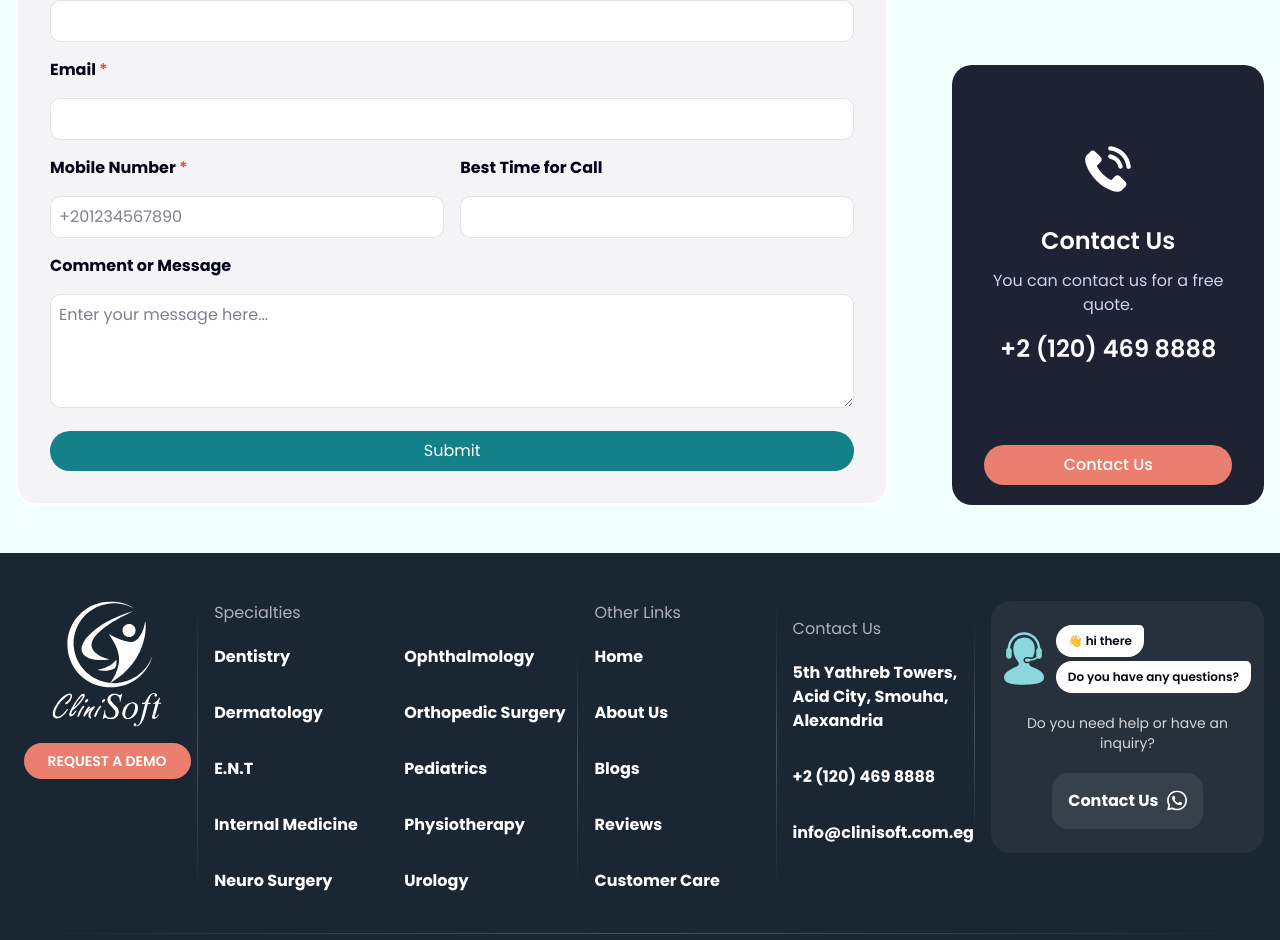
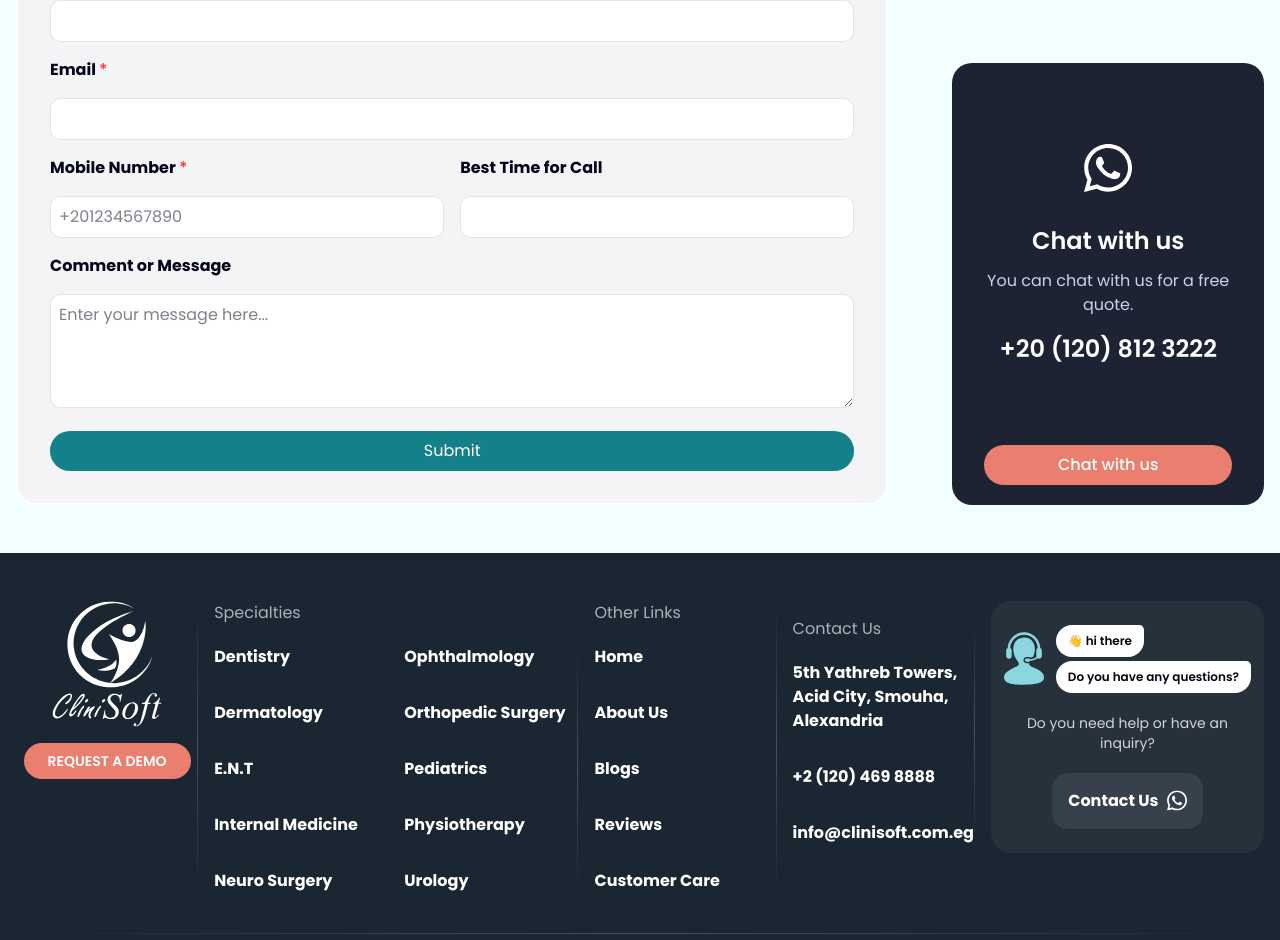
Before and after one commit to abdoSobhy1/clinisoft, a Next.js app: page / in a window 1280 px wide. Shown: the part 5394-6334 px from the top of the page. Built offline with nearby package versions, Linux system fonts and the light colour scheme.

Commit message:
update contacts

```diff
--- a/app/(home)/components/contact-us.tsx
+++ b/app/(home)/components/contact-us.tsx
@@ -20,12 +20,12 @@
                     <Slot key={slot.title} title={slot.title} href={slot.href} />
                 ))}</div>
                 <div className="bg-[#1e2334] rounded-[20px] px-8  pt-20 pb-5 text-center">
-                    <Image src="/images/icons/phoneCall.svg" alt="Phone Call" width={48} height={48} className="mx-auto mb-8" />
-                    <p className="text-white text-2xl font-semibold mb-3">Contact Us</p>
-                    <p className="text-[#d0cfec] leading-6 mb-4">You can contact us for a free quote.</p>
-                    <p className="text-white text-2xl font-semibold mb-20">+2 (120) 469 8888</p>
+                    <Image src="/images/icons/whatsapp.svg" alt="Phone Call" width={48} height={48} className="mx-auto mb-8" />
+                    <p className="text-white text-2xl font-semibold mb-3">Chat with us</p>
+                    <p className="text-[#d0cfec] leading-6 mb-4">You can chat with us for a free quote.</p>
+                    <p className="text-white text-2xl font-semibold mb-20">+20 (120) 812 3222</p>
 
-                    <MainButton href="/contact-us" className="lg:w-full bg-maroon hover:bg-maroon-700 text-center">Contact Us</MainButton>
+                    <MainButton href="http://wa.me/+201208123222" className="lg:w-full bg-maroon hover:bg-maroon-700 text-center">Chat with us</MainButton>
                 </div>
             </div>
         </section>
--- a/app/(home)/components/testimonials.tsx
+++ b/app/(home)/components/testimonials.tsx
@@ -66,7 +66,7 @@
             <Dialog open={isOpen} onOpenChange={handleDialogClose}>
                 {
                     selectedReview &&
-                    <DialogContent>
+                    <DialogContent className="bg-white">
                         <DialogTitle className="sr-only">Testimonial</DialogTitle>
                         <div className="text-center">
                             <Image src={selectedReview?.image} alt={selectedReview?.doctor} width={100} height={100} className="mx-auto rounded-full mb-4" />
--- a/components/contact-form.tsx
+++ b/components/contact-form.tsx
@@ -121,7 +121,7 @@
             </div>
             <button
                 type="submit"
-                className="w-full bg-teal text-white py-2 px-4 rounded-full hover:bg-teal-800 transition-colors cursor-pointer">
+                className="w-full bg-teal text-white py-2 px-4 rounded-full cursor-pointer">
                 Submit
             </button>
         </form>
```
